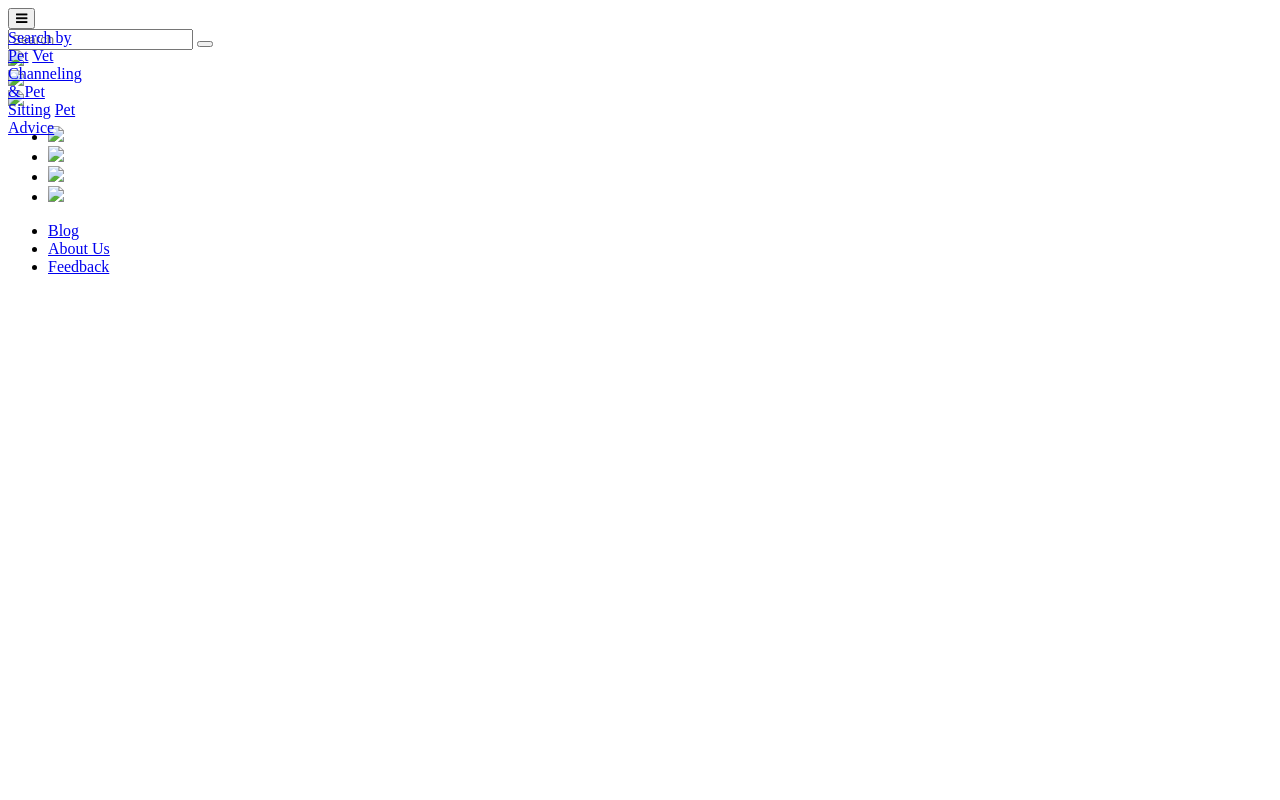
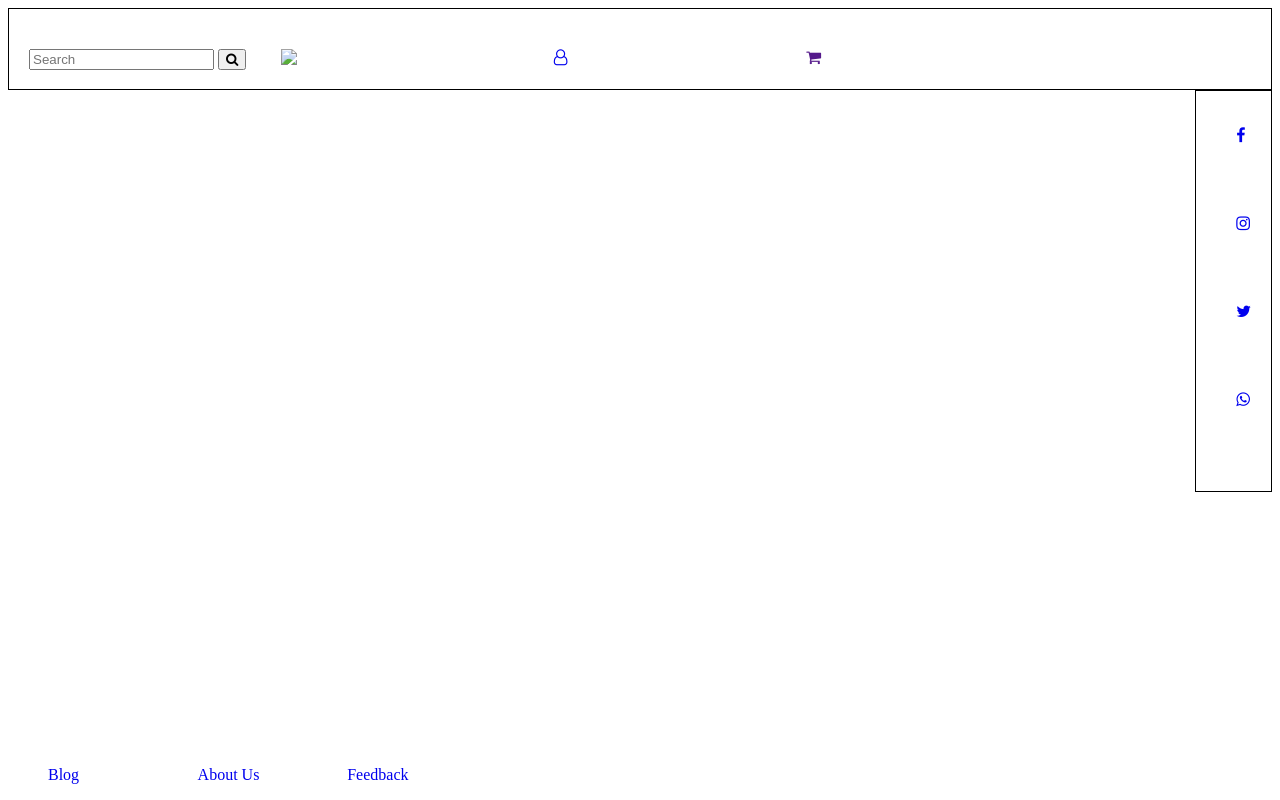
Before and after one commit to ThaarushiN/OnlinePetCareSystem, a PHP site: page / in a window 1280 px wide. Run offline with PHP 8.4, Linux system fonts and the light colour scheme.

Commit message:
styling 1

```diff
--- a/index.html
+++ b/index.html
@@ -11,7 +11,7 @@
 <body>
 	<div class="wrapper">
 		<div class="topbar">
-			<div class="menu">
+			<!-- <div class="menu">
 				<button class="verticalmenu" onclick="hideCont()" name="menubtn">
 					<i class="fa fa-bars"></i>
 				</button>
@@ -20,12 +20,12 @@
 					<a href="#">Vet Channeling & Pet Sitting</a>
 					<a href="#">Pet Advice</a>
 				</div>
-			</div><!-- menu -->
+			</div><!- menu -->
 
 			<div class="searchbar">
 				<form>
 					<input type="text" name="searchbox" placeholder="Search">
-					<button type="submit" name=btnsearch></button>
+					<button type="submit" name=btnsearch><i class="fa fa-search"></i></button>
 				</form>
 			</div><!-- searchbar -->
 
@@ -33,23 +33,21 @@
 				<img src="#">
 			</div>
 			<div class="dashboard">
-				<a href="#"><img src="#"></a>
+				<a href="#"><i class="fa fa-user-o"></i></a>
 			</div>
 
 			<div class="gotocart">
-				<a href="">
-					<img src="#">
-				</a>
+				<a href=""><i class="fa fa-shopping-cart"></i></a>
 			</div>
 
-			</div><!-- topbar -->
+		</div><!-- topbar -->
 
 			<div class="socialmedia">
 				<ul>
-					<li><a href="#"><img src="#"></a></li>
-					<li><a href="#"><img src="#"></a></li>
-					<li><a href="#"><img src="#"></a></li>
-					<li><a href="#"><img src="#"></a></li>
+					<li><a href="#"><i class="fa fa-facebook"></i></a></li>
+					<li><a href="#"><i class="fa fa-instagram"></i></a></li>
+					<li><a href="#"><i class="fa fa-twitter"></i></a></li>
+					<li><a href="#"><i class="fa fa-whatsapp"></i></a></li>
 				</ul>
 			</div><!-- socialmedia -->
 
@@ -57,13 +55,13 @@
 
 			</div><!-- content -->
 
-			<div class="bottombar">
+			<div class="footerlink" >
 				<ul>
 					<li><a href="#">Blog</a></li>
 					<li><a href="#">About Us</a></li>
 					<li><a href="#">Feedback</a></li>
 				</ul>
-			</div><!-- bottombar -->
+			</div>
 	</div><!-- wrapper -->
 
 </body>
--- a/jscript/homestyle.js
+++ b/jscript/homestyle.js
@@ -1,4 +1,15 @@
+
+//document.getElementById("menuitem").onclick=hideCont();
+
 function hideCont()
 {
-	document.getElementById("menuitem").classList.toggle("show");
+	var menu=document.getElementById('menuitem');
+
+	if(menu.style.display==="none")
+	{
+		x.style.display="block";
+	}else
+	{
+		x.style.display="none";
+	}
 }
--- a/styles/homestyle.css
+++ b/styles/homestyle.css
@@ -7,17 +7,26 @@
 ul li
 {
 	text-decoration: none;
+	list-style: none;
+}
+
+ul li a
+{
+	text-decoration: none;
 }
 
 .menu
 {
 	position: relative;
 	display: inline-block;
+	width: 20%;
+
 }
 
 #menuitem
 {
 	position: absolute;
+	padding: 8px 8px 8px 8px;
 }
 
 .menuitem a
@@ -26,26 +35,65 @@ ul li
 	min-width: 180px;
 }
 
+.topbar
+{
+	border-style: solid;
+	border-width: thin;
+	padding-top: 40px;
+	padding-bottom: 40px;
+}
 
-
-/*.searchbar
+.searchbar
 {
 	float: left;
+	padding-left: 20px;
 	width: 20%;
 }
 
 .logo
 {
 	float: left;
+	padding-right: 20px;
 	width: 20%;
 }
 
 .dashboard
 {
 	float: left;
+	width: 20%;
 }
 
 .gotocart
 {
 	float: left;
-}*/
+	width: 20%;
+}
+
+.socialmedia
+{
+	display: block;
+	float: right;
+	border-style: solid;
+	border-width: thin;
+	height: 400px;
+}
+
+.socialmedia ul li
+{
+	display: block;
+	padding: 20px 20px 50px 0px;
+}
+
+.footerlink
+{
+	position: fixed;
+	bottom: 0;
+	width: 60%;
+}
+
+.footerlink ul li
+{
+	display: inline-block;
+	width: 20%;
+	align-self: center;
+}
```
